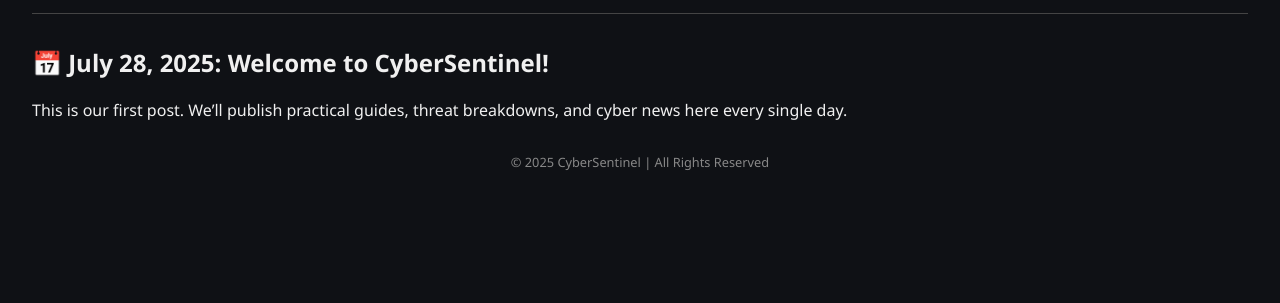
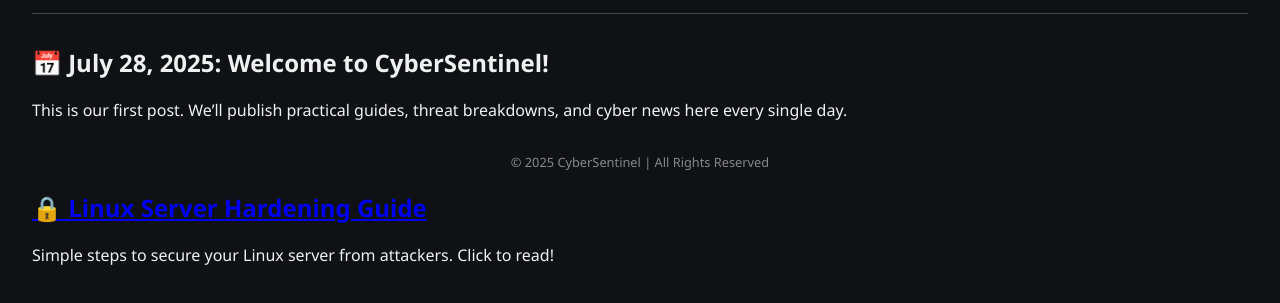
Before and after one commit to Seven7949/SEVENTHEIC.COM, a plain HTML site: page index.html in a window 1280 px wide. Shown: the part 143-446 px from the top of the page. Drawn offline with Linux system fonts and the light colour scheme.

Commit message:
Update index.html

```diff
--- a/index.html
+++ b/index.html
@@ -48,3 +48,7 @@
   </footer>
 </body>
 </html>
+<article>
+  <h2><a href="blogs/2025-07-28-linux-hardening.html">🔒 Linux Server Hardening Guide</a></h2>
+  <p>Simple steps to secure your Linux server from attackers. Click to read!</p>
+</article>
```
